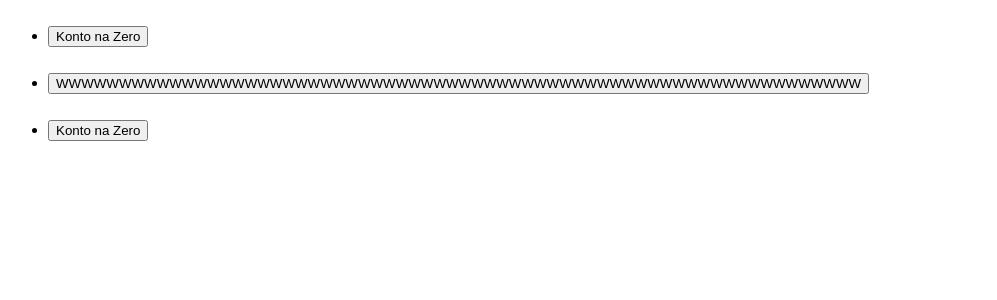
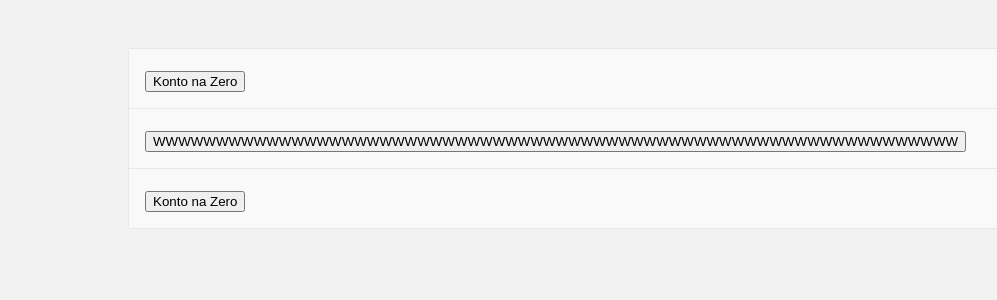
Before and after one commit to e-victoria/accordion-recruitment, an Angular app: page / in a window 1280 px wide. Shown: the top 300 px of the page, without its empty margins (0-997 px from the left). Built offline with nearby package versions, Linux system fonts and the light colour scheme.

Commit message:
Add border to accordion and hover effect

```diff
--- a/src/app/accordion-list/accordion-list.component.html
+++ b/src/app/accordion-list/accordion-list.component.html
@@ -1,5 +1,5 @@
-<section class="section">
-  <ul class="accordions">
+<section class="section accordions">
+  <ul class="accordions__list">
     <li class="accordions__item" *ngFor="let accordion of accordionList">
       <app-accordion id="{{ accordion }}"></app-accordion>
     </li>
--- a/src/app/accordion-list/accordion-list.component.scss
+++ b/src/app/accordion-list/accordion-list.component.scss
@@ -0,0 +1,30 @@
+@import "../../assets/scss/variables";
+
+.accordions {
+  width: 80%;
+  margin: 3em auto 0 auto;
+}
+
+.accordions__list {
+  margin: 0;
+  padding: 0;
+  list-style-type: none;
+  box-shadow: $accordion-list-shadow;
+  border: 0.1em solid $accordion-border-color;
+  background-color: $accordion-background-color;
+  border-radius: 0.25em;
+}
+
+.accordions__item {
+  background-color: $accordion-background-color;
+}
+
+.accordions__item:not(:last-of-type) {
+  border-bottom: 0.1em solid $accordion-border-color;
+}
+
+.accordions__item:hover {
+  position: relative;
+  z-index: 2;
+  box-shadow: $accordion-shadow;
+}
--- a/src/app/accordion/accordion.component.scss
+++ b/src/app/accordion/accordion.component.scss
@@ -0,0 +1,10 @@
+@import "../../assets/scss/variables";
+
+.accordion {
+  cursor: pointer;
+  padding: 1em;
+}
+
+.accordion__header {
+  margin: 0;
+}
--- /dev/null
+++ b/src/assets/scss/variables.scss
@@ -0,0 +1,6 @@
+$body-background-color: #F2F2F2;
+$accordion-background-color: #F9F9F9;
+$accordion-border-color: #e7e7e7;
+
+$accordion-list-shadow: 0 0 1px darken($accordion-background-color, 5%);
+$accordion-shadow: 0 0 3px darken($accordion-background-color, 15%);
--- a/src/styles.scss
+++ b/src/styles.scss
@@ -1,3 +1,10 @@
+@import "assets/scss/variables";
+
+body {
+  margin: 0;
+  background-color: $body-background-color;
+}
+
 .visually-hidden {
   clip: rect(0 0 0 0);
   clip-path: inset(50%);
```
